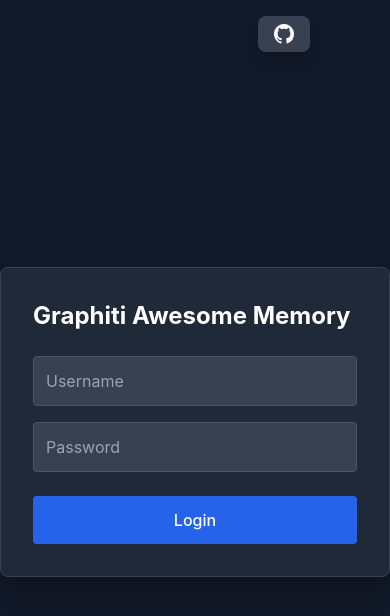
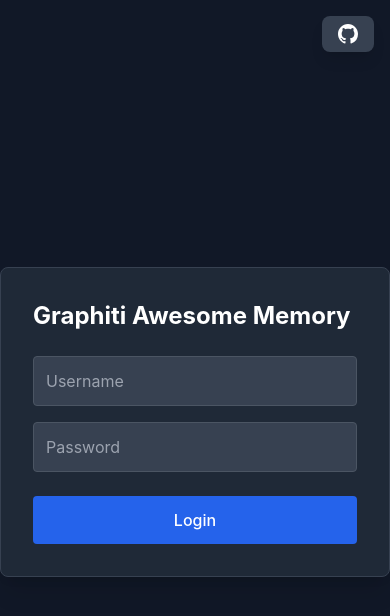
Before and after one commit to GoGoButters/Graphiti_Awesome_Memory, a React (Vite) app in the folder frontend/: page /login in a window 390 px wide. Shown: the top 616 px of the page. Built offline with nearby package versions, Linux system fonts and the light colour scheme; no server answers.

Commit message:
fix: Make GitHub button responsive to avoid overlapping UI elements

```diff
--- a/frontend/src/components/GitHubButton.tsx
+++ b/frontend/src/components/GitHubButton.tsx
@@ -4,7 +4,7 @@ export default function GitHubButton() {
             href="https://github.com/GoGoButters/Graphiti_Awesome_Memory"
             target="_blank"
             rel="noopener noreferrer"
-            className="fixed top-4 right-20 z-50 flex items-center gap-2 px-4 py-2 bg-gray-800 dark:bg-gray-700 text-white rounded-lg shadow-lg hover:bg-gray-700 dark:hover:bg-gray-600 transition-colors"
+            className="fixed top-4 right-4 sm:right-32 md:right-40 lg:right-48 z-40 flex items-center gap-2 px-4 py-2 bg-gray-800 dark:bg-gray-700 text-white rounded-lg shadow-lg hover:bg-gray-700 dark:hover:bg-gray-600 transition-colors"
             title="View on GitHub"
         >
             <svg className="w-5 h-5" fill="currentColor" viewBox="0 0 24 24" xmlns="http://www.w3.org/2000/svg">
```
